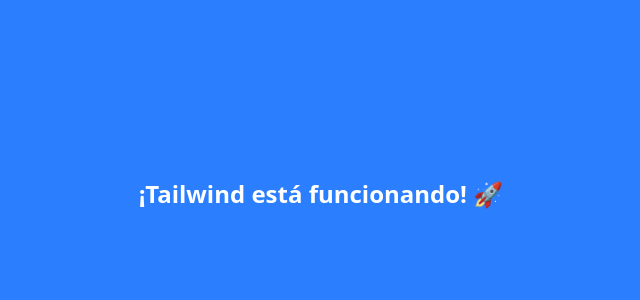
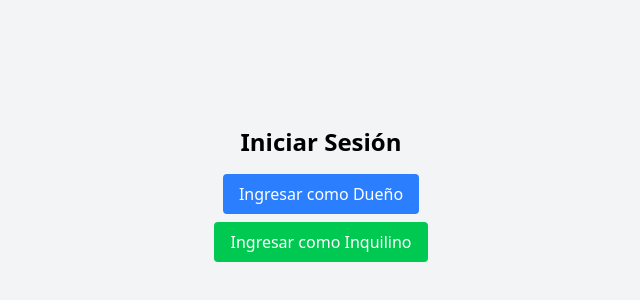
Before and after one commit to SebasCadena/MiConjunto, a React (Vite) app in the folder mi-proyecto/: page / in a window 1280 px wide. Shown: the part 206-506 px from the top of the page, without its empty margins (319-959 px from the left). Built offline with nearby package versions, Linux system fonts and the light colour scheme.

Commit message:
Creación de páginas
Se creó las páginas correspondientes a Dueño e Inquilino

```diff
--- a/mi-proyecto/package.json
+++ b/mi-proyecto/package.json
@@ -12,7 +12,8 @@
   "dependencies": {
     "@tailwindcss/vite": "^4.0.17",
     "react": "^19.0.0",
-    "react-dom": "^19.0.0"
+    "react-dom": "^19.0.0",
+    "react-router-dom": "^7.4.1"
   },
   "devDependencies": {
     "@eslint/js": "^9.21.0",
--- /dev/null
+++ b/mi-proyecto/src/App.jsx
@@ -0,0 +1,18 @@
+import { BrowserRouter, Routes, Route } from "react-router-dom";
+import Login from "./pages/login";
+import PanelDueño from "./pages/PanelDueño";
+import PanelInquilino from "./pages/PanelInquilino";
+
+function App() {
+  return (
+    <BrowserRouter>
+      <Routes>
+        <Route path="/" element={<Login />} />
+        <Route path="/dueño" element={<PanelDueño />} />
+        <Route path="/inquilino" element={<PanelInquilino />} />
+      </Routes>
+    </BrowserRouter>
+  );
+}
+
+export default App;
--- a/mi-proyecto/src/main.jsx
+++ b/mi-proyecto/src/main.jsx
@@ -1,13 +1,11 @@
 import React from "react";
 import ReactDOM from "react-dom/client";
+import App from "./App";
 import "./index.css";
 
-function App() {
-    return (
-        <div className="min-h-screen flex items-center justify-center bg-blue-500 text-white text-2xl font-bold">
-          ¡Tailwind está funcionando! 🚀
-        </div>
-      );
-}
 
-ReactDOM.createRoot(document.getElementById("root")).render(<App />);
+ReactDOM.createRoot(document.getElementById("root")).render(
+    <React.StrictMode>
+      <App />
+    </React.StrictMode>
+  );
--- /dev/null
+++ b/mi-proyecto/src/pages/Login.jsx
@@ -0,0 +1,33 @@
+import { useNavigate } from "react-router-dom";
+
+function Login() {
+  const navigate = useNavigate();
+
+  const handleLogin = (role) => {
+    if (role === "dueño") {
+      navigate("/dueño");
+    } else if (role === "inquilino") {
+      navigate("/inquilino");
+    }
+  };
+
+  return (
+    <div className="flex flex-col items-center justify-center min-h-screen bg-gray-100">
+      <h1 className="text-2xl font-bold mb-4">Iniciar Sesión</h1>
+      <button
+        onClick={() => handleLogin("dueño")}
+        className="bg-blue-500 text-white px-4 py-2 rounded mb-2"
+      >
+        Ingresar como Dueño
+      </button>
+      <button
+        onClick={() => handleLogin("inquilino")}
+        className="bg-green-500 text-white px-4 py-2 rounded"
+      >
+        Ingresar como Inquilino
+      </button>
+    </div>
+  );
+}
+
+export default Login;
--- /dev/null
+++ b/mi-proyecto/src/pages/PanelDueño.jsx
@@ -0,0 +1,10 @@
+function PanelDueño() {
+    return (
+      <div className="flex flex-col items-center justify-center min-h-screen bg-gray-100">
+        <h1 className="text-3xl font-bold">Panel del Dueño</h1>
+        <p className="text-lg mt-2">Aquí puedes administrar el conjunto residencial.</p>
+      </div>
+    );
+  }
+
+  export default PanelDueño;
--- /dev/null
+++ b/mi-proyecto/src/pages/PanelInquilino.jsx
@@ -0,0 +1,10 @@
+function PanelInquilino() {
+    return (
+      <div className="flex flex-col items-center justify-center min-h-screen bg-gray-100">
+        <h1 className="text-3xl font-bold">Panel del Inquilino</h1>
+        <p className="text-lg mt-2">Aquí puedes ver la información del conjunto residencial.</p>
+      </div>
+    );
+  }
+
+  export default PanelInquilino;
```
Also changed, not shown: 1 other file (tests, documents, lock files or other folders).
